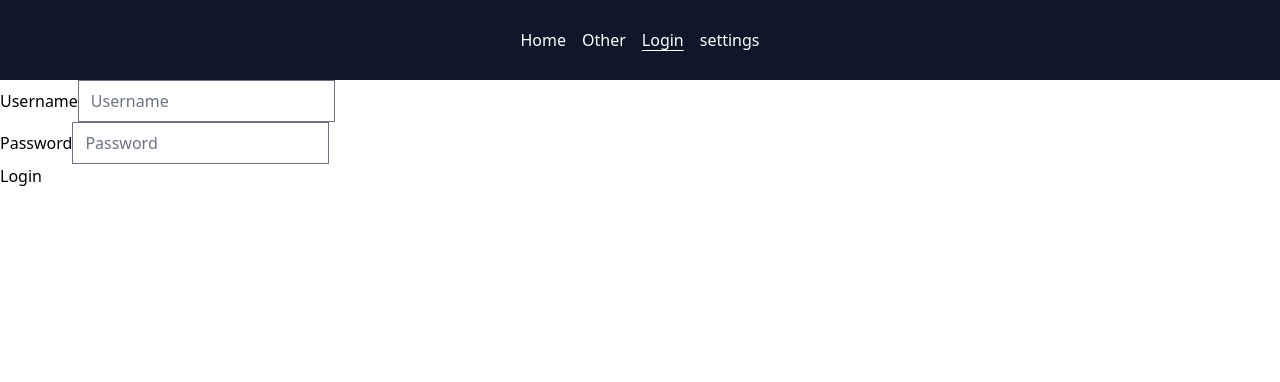
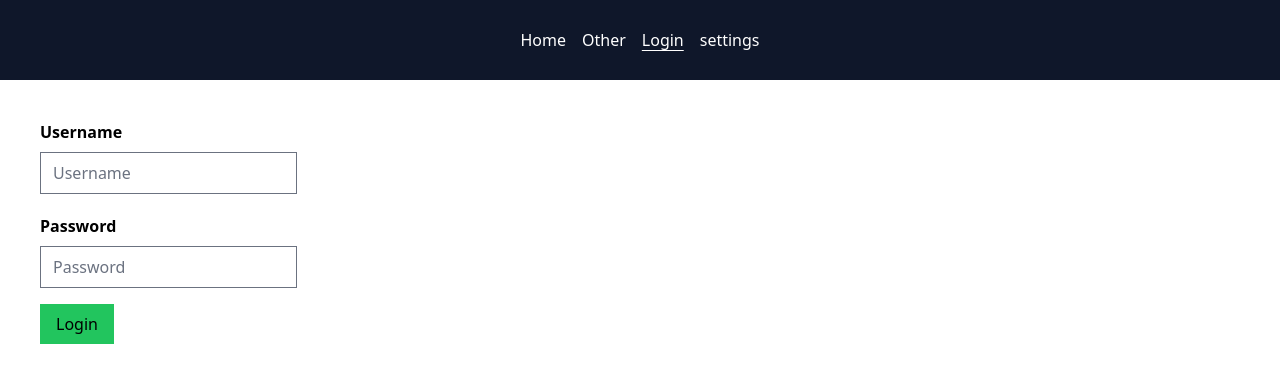
Before and after one commit to advancedwebcitp4316/company-directory-redo, a Vue app: page /login in a window 1280 px wide. Shown: the top 382 px of the page. Built offline with nearby package versions, Linux system fonts and the light colour scheme; what @vueuse/firebase would draw is missing.

Commit message:
style for form done

```diff
--- a/src/views/LoginPage.vue
+++ b/src/views/LoginPage.vue
@@ -1,14 +1,14 @@
 <template>
-    <form @submit.prevent>
-        <div>
-            <label>Username</label>
-            <input v-model="username" type="text" placeholder="Username">
+    <form class="min-h-screen m-10" @submit.prevent>
+        <div class="mb-5">
+            <label for="username" class="block mb-2 font-bold">Username</label>
+            <input id="username" v-model="username" type="text" placeholder="Username">
         </div>
         <div>
-            <label>Password</label>
-            <input v-model="password" type="password" placeholder="Password">
+            <label for="password" class="block mb-2 font-bold">Password</label>
+            <input id="password" v-model="password" type="password" placeholder="Password">
         </div>
-        <button @click="logUserIn">Login</button>
+        <button @click="logUserIn" class=" mt-4 bg-green-500 px-4 py-2 hover:bg-green-800 hover:text-white">Login</button>
     </form>
 </template>
 
```
